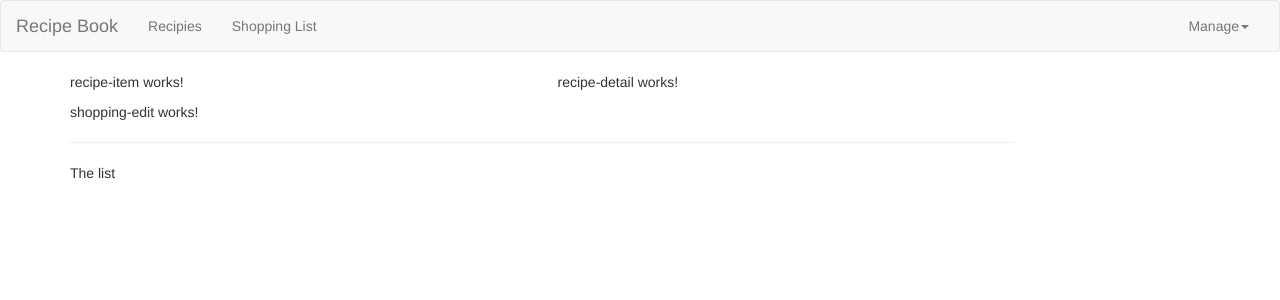
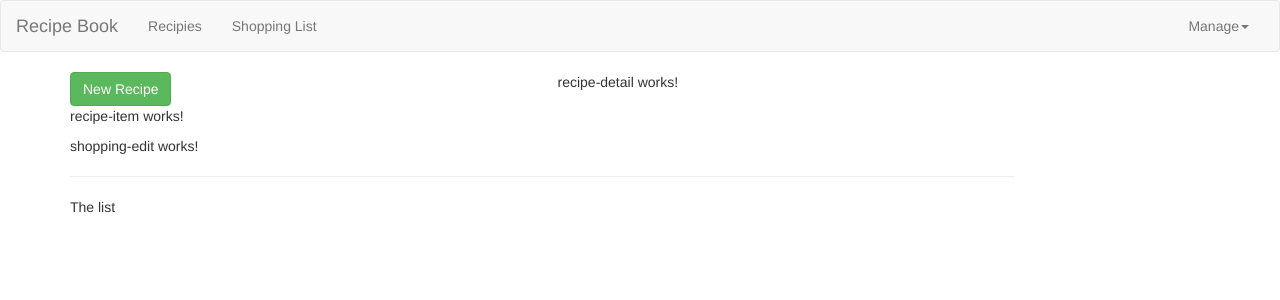
Before and after one commit to alakijaayo/Cookbook, an Angular app: page / in a window 1280 px wide. Shown: the top 300 px of the page. Built offline with nearby package versions, Linux system fonts and the light colour scheme.

Commit message:
Adding Content to the Recipes Components

```diff
--- a/src/app/components/recipes/recipe-list/recipe-list.component.html
+++ b/src/app/components/recipes/recipe-list/recipe-list.component.html
@@ -1 +1,10 @@
-<app-recipe-item></app-recipe-item>
+<div class="row">
+    <div class="col-xs-12">
+        <button class="btn btn-success">New Recipe</button>
+    </div>
+</div>
+<div class="row">
+    <div class="col-xs-12">
+        <app-recipe-item></app-recipe-item>
+    </div>
+</div>
--- a/src/app/components/recipes/recipe-list/recipe-list.component.ts
+++ b/src/app/components/recipes/recipe-list/recipe-list.component.ts
@@ -1,4 +1,5 @@
 import { Component, OnInit } from '@angular/core';
+import { Recipe } from "../recipes.module";
 
 @Component({
   selector: 'app-recipe-list',
@@ -6,7 +7,9 @@ import { Component, OnInit } from '@angular/core';
   styleUrls: ['./recipe-list.component.css']
 })
 export class RecipeListComponent implements OnInit {
-  recipes = [];
+  recipes: Recipe[] = [
+    new Recipe('A test recipe', "This is simply a test", 'https://en.wikipedia.org/wiki/Lasagne#/media/File:Lasagne_-_stonesoup.jpg')
+  ];
 
   constructor() { }
 
```
